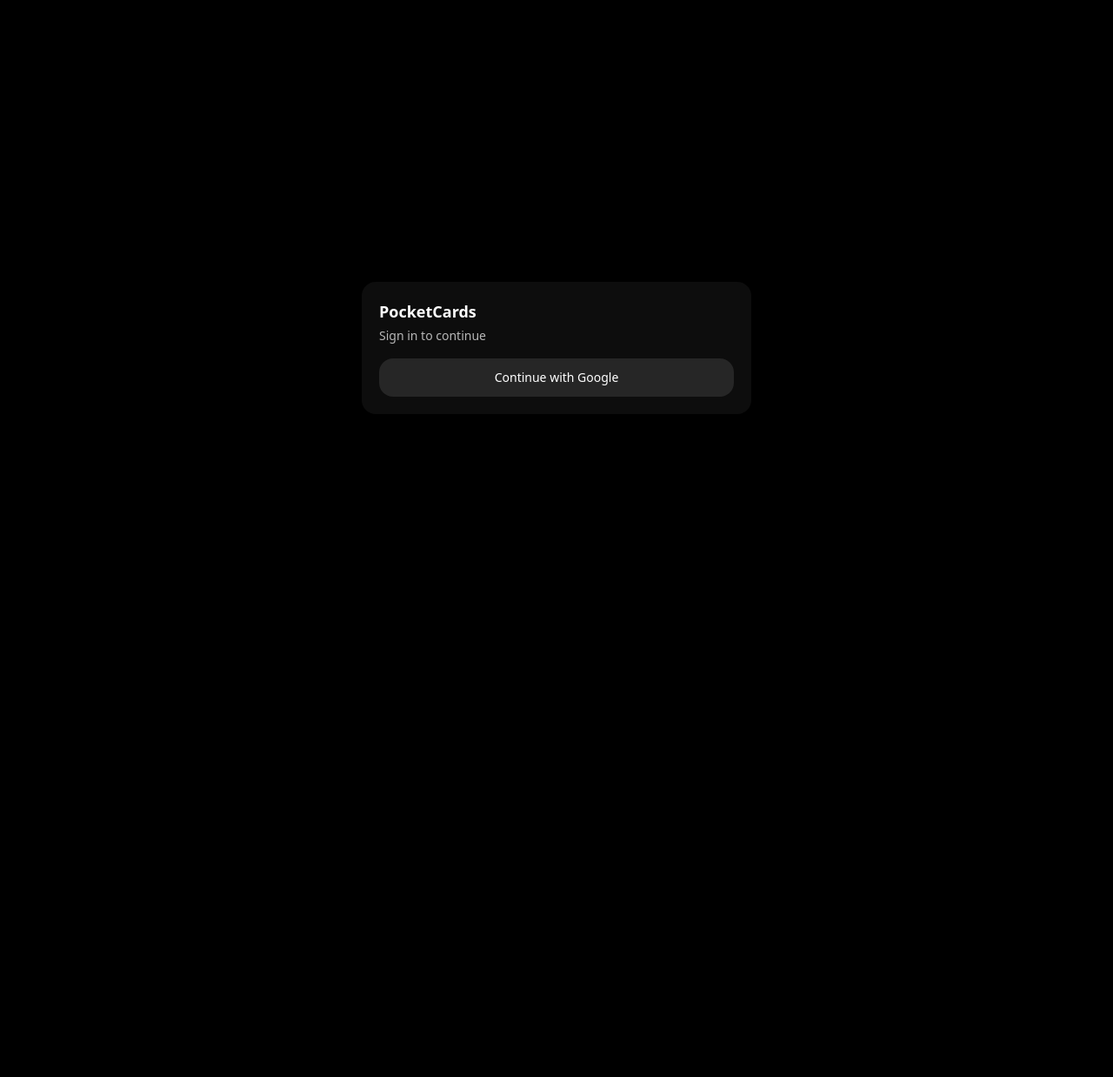
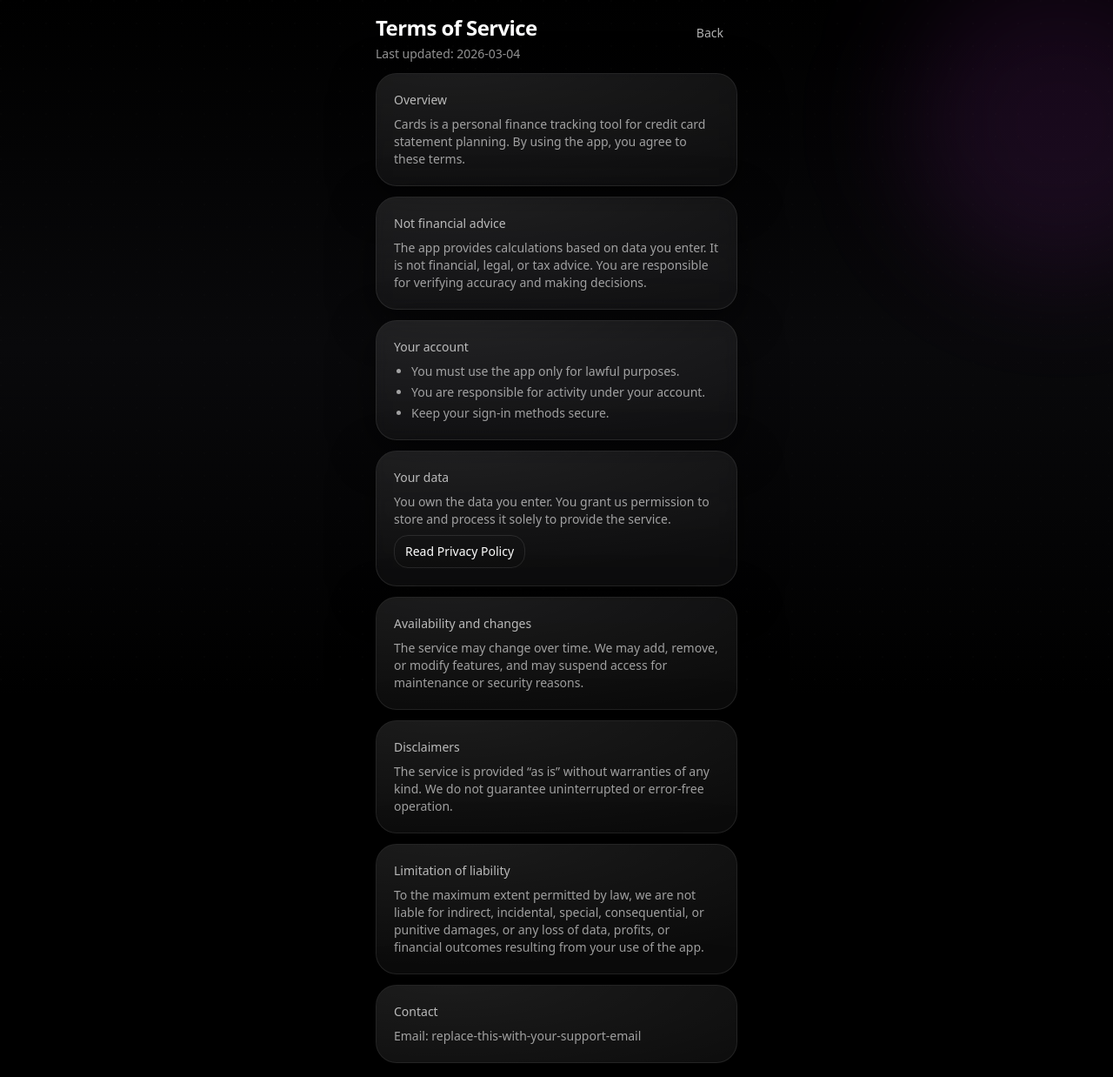
Before and after one commit to Pocket-Projects-Dev/pocketcards, a React (Vite) app: page /terms in a window 1280 px wide. Before the commit this address led to /login. Shown: the whole page at 87% size. Before the commit the page ends 800 px from the top, so only its background shows below. Built offline with nearby package versions, Linux system fonts and the light colour scheme; no server answers.

Commit message:
privacy and terms

```diff
--- a/src/App.tsx
+++ b/src/App.tsx
@@ -14,6 +14,8 @@
 import { useSession } from "./hooks/useSession";
 import Statement from "./pages/Statement";
 import EditCard from "./pages/EditCard";
+import Privacy from "./pages/Privacy";
+import Terms from "./pages/Terms";
 
 export default function App() {
   const { session, loading } = useSession();
@@ -23,6 +25,9 @@
   return (
     <Routes>
       <Route path="/login" element={session ? <Navigate to="/" replace /> : <Login />} />
+
+      <Route path="/privacy" element={<Privacy />} />
+      <Route path="/terms" element={<Terms />} />
 
       <Route element={session ? <AppShell /> : <Navigate to="/login" replace />}>
         <Route path="/" element={<Dashboard />} />
--- a/src/pages/Login.tsx
+++ b/src/pages/Login.tsx
@@ -1,4 +1,5 @@
 import { useState } from "react";
+import { Link } from "react-router-dom";
 import { supabase } from "../lib/supabase";
 
 export default function Login() {
@@ -37,6 +38,11 @@
         >
           {busy ? "Starting Google sign-in…" : "Continue with Google"}
         </button>
+
+        <div className="mt-6 flex justify-center gap-4 text-xs text-white/60">
+          <Link to="/privacy" className="hover:text-white">Privacy</Link>
+          <Link to="/terms" className="hover:text-white">Terms</Link>
+        </div>
       </div>
     </div>
   );
--- /dev/null
+++ b/src/pages/Privacy.tsx
@@ -0,0 +1,93 @@
+import { Link } from "react-router-dom";
+import { Button, Card } from "../components/ui";
+
+export default function Privacy() {
+  const lastUpdated = new Date().toISOString().slice(0, 10);
+
+  return (
+    <div className="min-h-screen text-white">
+      <div className="fixed inset-0 -z-10">
+        <div className="absolute inset-0 bg-gradient-to-b from-black via-zinc-950 to-black" />
+        <div className="absolute inset-0 opacity-[0.07] bg-[radial-gradient(circle_at_1px_1px,rgba(255,255,255,0.14)_1px,transparent_0)] [background-size:26px_26px]" />
+        <div className="absolute -top-48 left-1/2 h-[520px] w-[520px] -translate-x-1/2 rounded-full bg-violet-500/14 blur-3xl" />
+        <div className="absolute -top-10 right-[-120px] h-[360px] w-[360px] rounded-full bg-fuchsia-500/10 blur-3xl" />
+      </div>
+
+      <div className="mx-auto max-w-md p-4 space-y-3">
+        <div className="flex items-start justify-between gap-3">
+          <div className="min-w-0">
+            <div className="text-2xl font-semibold tracking-tight">Privacy Policy</div>
+            <div className="mt-1 text-sm text-white/60">Last updated: {lastUpdated}</div>
+          </div>
+          <Link to="/login">
+            <Button variant="ghost" className="px-3 py-2">Back</Button>
+          </Link>
+        </div>
+
+        <Card className="p-5 space-y-2">
+          <div className="text-sm text-white/70">Summary</div>
+          <div className="text-sm text-white/60">
+            Cards helps you track card spends, statement dues, EMI schedules, payments, income events, and a set-aside fund.
+            We collect the minimum data needed to run the app. We do not sell your data.
+          </div>
+        </Card>
+
+        <Card className="p-5 space-y-2">
+          <div className="text-sm text-white/70">Information we collect</div>
+          <ul className="text-sm text-white/60 list-disc pl-5 space-y-1">
+            <li>Account info: your email address and basic profile details from Google Sign-In.</li>
+            <li>App data you enter: cards, spends, payments, income events, EMI plans/installments, fund events, notes.</li>
+            <li>Technical data: basic logs and metadata (e.g., IP address, device/browser info) for security and troubleshooting.</li>
+            <li>Local storage: small settings may be stored on your device.</li>
+          </ul>
+        </Card>
+
+        <Card className="p-5 space-y-2">
+          <div className="text-sm text-white/70">How we use information</div>
+          <ul className="text-sm text-white/60 list-disc pl-5 space-y-1">
+            <li>Provide core functionality: sync your data across devices and compute statements and plans.</li>
+            <li>Security and abuse prevention.</li>
+            <li>Support and troubleshooting when you report an issue.</li>
+          </ul>
+        </Card>
+
+        <Card className="p-5 space-y-2">
+          <div className="text-sm text-white/70">How we share information</div>
+          <div className="text-sm text-white/60">We share data only with service providers needed to run the app:</div>
+          <ul className="text-sm text-white/60 list-disc pl-5 space-y-1">
+            <li>Supabase (database + authentication)</li>
+            <li>Vercel (hosting)</li>
+            <li>Google (for Sign-In)</li>
+          </ul>
+          <div className="text-sm text-white/60">We do not sell personal data.</div>
+        </Card>
+
+        <Card className="p-5 space-y-2">
+          <div className="text-sm text-white/70">Data retention</div>
+          <div className="text-sm text-white/60">
+            We retain your data for as long as your account is active so the app works across devices.
+            You can delete cards (and linked records) inside the app. For full account deletion, contact us.
+          </div>
+        </Card>
+
+        <Card className="p-5 space-y-2">
+          <div className="text-sm text-white/70">Security</div>
+          <div className="text-sm text-white/60">
+            We use standard security practices like encryption in transit and access controls. No system is 100% secure.
+          </div>
+        </Card>
+
+        <Card className="p-5 space-y-2">
+          <div className="text-sm text-white/70">Contact</div>
+          <div className="text-sm text-white/60">
+            Email: replace-this-with-your-support-email
+          </div>
+        </Card>
+
+        <div className="text-xs text-white/50">
+          Review and adjust this policy to match your exact business and compliance needs.
+        </div>
+      </div>
+    </div>
+  );
+}
--- /dev/null
+++ b/src/pages/Terms.tsx
@@ -0,0 +1,94 @@
+import { Link } from "react-router-dom";
+import { Button, Card } from "../components/ui";
+
+export default function Terms() {
+  const lastUpdated = new Date().toISOString().slice(0, 10);
+
+  return (
+    <div className="min-h-screen text-white">
+      <div className="fixed inset-0 -z-10">
+        <div className="absolute inset-0 bg-gradient-to-b from-black via-zinc-950 to-black" />
+        <div className="absolute inset-0 opacity-[0.07] bg-[radial-gradient(circle_at_1px_1px,rgba(255,255,255,0.14)_1px,transparent_0)] [background-size:26px_26px]" />
+        <div className="absolute -top-48 left-1/2 h-[520px] w-[520px] -translate-x-1/2 rounded-full bg-violet-500/14 blur-3xl" />
+        <div className="absolute -top-10 right-[-120px] h-[360px] w-[360px] rounded-full bg-fuchsia-500/10 blur-3xl" />
+      </div>
+
+      <div className="mx-auto max-w-md p-4 space-y-3">
+        <div className="flex items-start justify-between gap-3">
+          <div className="min-w-0">
+            <div className="text-2xl font-semibold tracking-tight">Terms of Service</div>
+            <div className="mt-1 text-sm text-white/60">Last updated: {lastUpdated}</div>
+          </div>
+          <Link to="/login">
+            <Button variant="ghost" className="px-3 py-2">Back</Button>
+          </Link>
+        </div>
+
+        <Card className="p-5 space-y-2">
+          <div className="text-sm text-white/70">Overview</div>
+          <div className="text-sm text-white/60">
+            Cards is a personal finance tracking tool for credit card statement planning. By using the app, you agree to these terms.
+          </div>
+        </Card>
+
+        <Card className="p-5 space-y-2">
+          <div className="text-sm text-white/70">Not financial advice</div>
+          <div className="text-sm text-white/60">
+            The app provides calculations based on data you enter. It is not financial, legal, or tax advice.
+            You are responsible for verifying accuracy and making decisions.
+          </div>
+        </Card>
+
+        <Card className="p-5 space-y-2">
+          <div className="text-sm text-white/70">Your account</div>
+          <ul className="text-sm text-white/60 list-disc pl-5 space-y-1">
+            <li>You must use the app only for lawful purposes.</li>
+            <li>You are responsible for activity under your account.</li>
+            <li>Keep your sign-in methods secure.</li>
+          </ul>
+        </Card>
+
+        <Card className="p-5 space-y-2">
+          <div className="text-sm text-white/70">Your data</div>
+          <div className="text-sm text-white/60">
+            You own the data you enter. You grant us permission to store and process it solely to provide the service.
+          </div>
+          <div className="mt-3">
+            <Link to="/privacy">
+              <Button variant="secondary" size="sm">Read Privacy Policy</Button>
+            </Link>
+          </div>
+        </Card>
+
+        <Card className="p-5 space-y-2">
+          <div className="text-sm text-white/70">Availability and changes</div>
+          <div className="text-sm text-white/60">
+            The service may change over time. We may add, remove, or modify features, and may suspend access for maintenance or security reasons.
+          </div>
+        </Card>
+
+        <Card className="p-5 space-y-2">
+          <div className="text-sm text-white/70">Disclaimers</div>
+          <div className="text-sm text-white/60">
+            The service is provided “as is” without warranties of any kind. We do not guarantee uninterrupted or error-free operation.
+          </div>
+        </Card>
+
+        <Card className="p-5 space-y-2">
+          <div className="text-sm text-white/70">Limitation of liability</div>
+          <div className="text-sm text-white/60">
+            To the maximum extent permitted by law, we are not liable for indirect, incidental, special, consequential, or punitive damages,
+            or any loss of data, profits, or financial outcomes resulting from your use of the app.
+          </div>
+        </Card>
+
+        <Card className="p-5 space-y-2">
+          <div className="text-sm text-white/70">Contact</div>
+          <div className="text-sm text-white/60">
+            Email: replace-this-with-your-support-email
+          </div>
+        </Card>
+      </div>
+    </div>
+  );
+}
```
